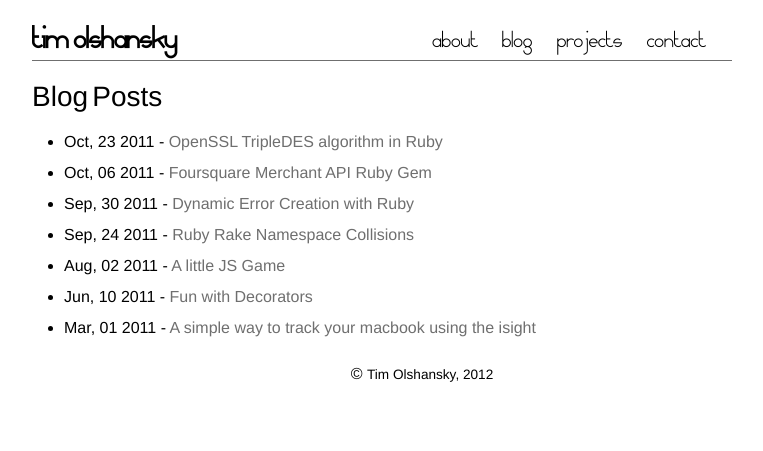
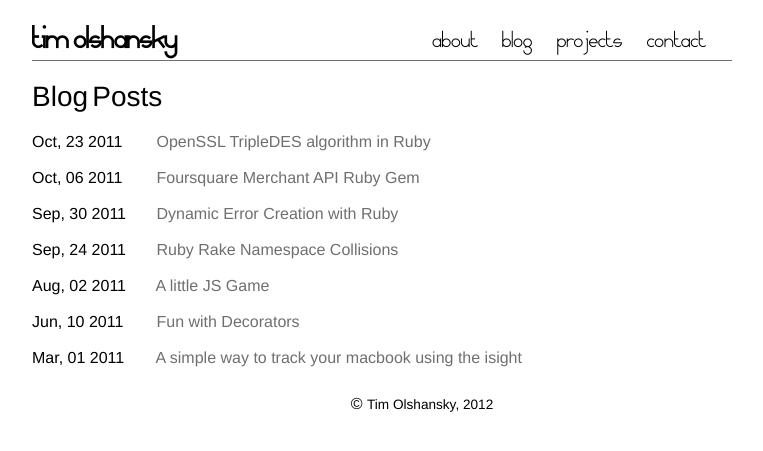
Before and after one commit to timols/timols.github.com, a Jekyll site: the page built from blog.html, in a window 1280 px wide. Shown: the top 451 px of the page, without its empty margins (258-1021 px from the left). Built offline with Jekyll 4.4.1, drawn with Linux system fonts in a browser that asks for light colours.

Commit message:
Changed blog post layout

```diff
--- a/blog.html
+++ b/blog.html
@@ -4,8 +4,8 @@ title: Blog
 ---
 <h2>Blog Posts</h2>
 
-<ul>
+<ul class='posts'>
 {% for post in site.posts %}
-  <li>{{ post.date | date: "%b, %d %Y" }} - <a href="{{ post.url }}">{{ post.title }}</a></li>
+  <li><span class='post-date'>{{ post.date | date: "%b, %d %Y" }}</span> <a href="{{ post.url }}">{{ post.title }}</a></li>
 {% endfor %}
 </ul>
--- a/css/style.css
+++ b/css/style.css
@@ -436,6 +436,20 @@ div.clear {
   text-align: center;
 }
 
+.posts {
+  list-style-type: none;
+  margin-left: 0;
+}
+
+.posts li {
+  margin-bottom: 5px;
+}
+
+.post-date {
+  width: 120px;
+  display: inline-block;
+}
+
 /**
  * Non-semantic helper classes: please define your styles before this section.
  */
```
